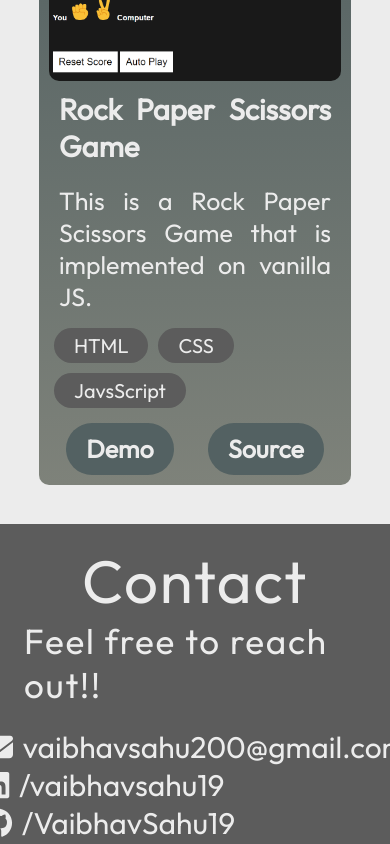
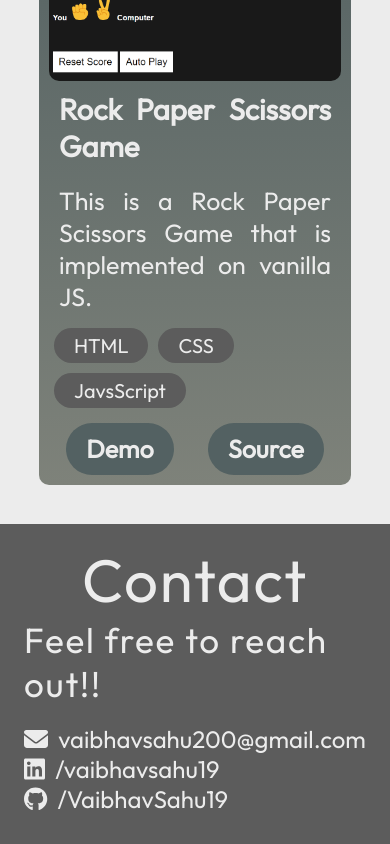
Before and after one commit to VaibhavSahu19/my-portfolio, a React (Vite) app: page / in a window 390 px wide. Shown: the part 3792-4636 px from the top of the page. Built offline with nearby package versions, Linux system fonts and the light colour scheme.

Commit message:
added more responsiveness to contact section

```diff
--- a/src/Components/Contact/Contact.module.css
+++ b/src/Components/Contact/Contact.module.css
@@ -58,4 +58,11 @@
         align-items: center;
         flex-direction: column;
     }
+
+    .contactLinks {
+        padding-bottom: 50px;
+    }
+    .contactLink a{
+        font-size: 24px;
+    }
 }
```
